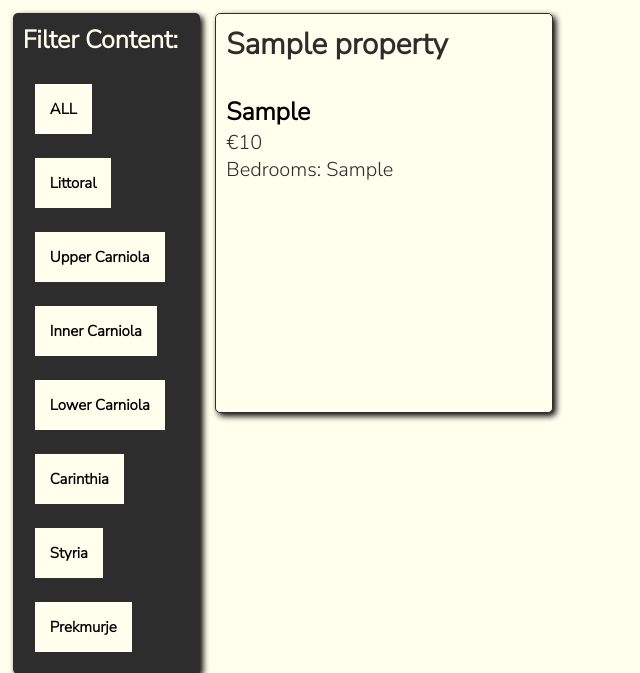
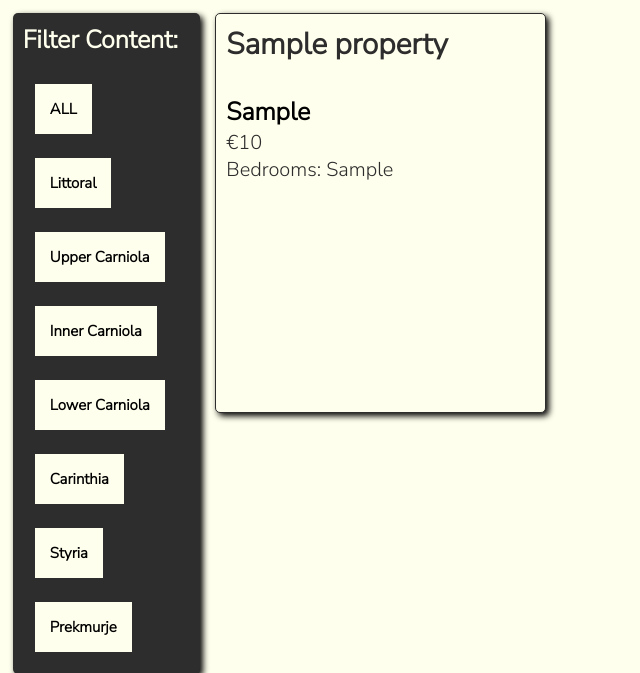
Before and after one commit to lsapundzic/Real-Estate-Website, a PHP site: page /pages/realestate.php in a window 1280 px wide. Shown: the part 79-752 px from the top of the page, without its empty margins (0-640 px from the left). Run offline with PHP 8.4, Linux system fonts and the light colour scheme; tables that the repository leaves empty or names only in its code hold one stand-in row (values such as "Sample post").

Commit message:
More padding

```diff
--- a/styles/realestate.css
+++ b/styles/realestate.css
@@ -78,14 +78,15 @@ main {
 /* Right-hand side estate properties */
 .showcase {
     /* Layout */
-    margin-bottom: 40px;
+    padding-bottom: 100px;
+
     /* Behavior */
     flex: 7 930px;
 
     display: grid;
     grid-template-columns: repeat(auto-fill, minmax(330px, 1fr));
     grid-auto-rows: minmax(400px, auto);
-    gap: 20px;
+    gap: 30px;
 }
 
 .disappear {
```
